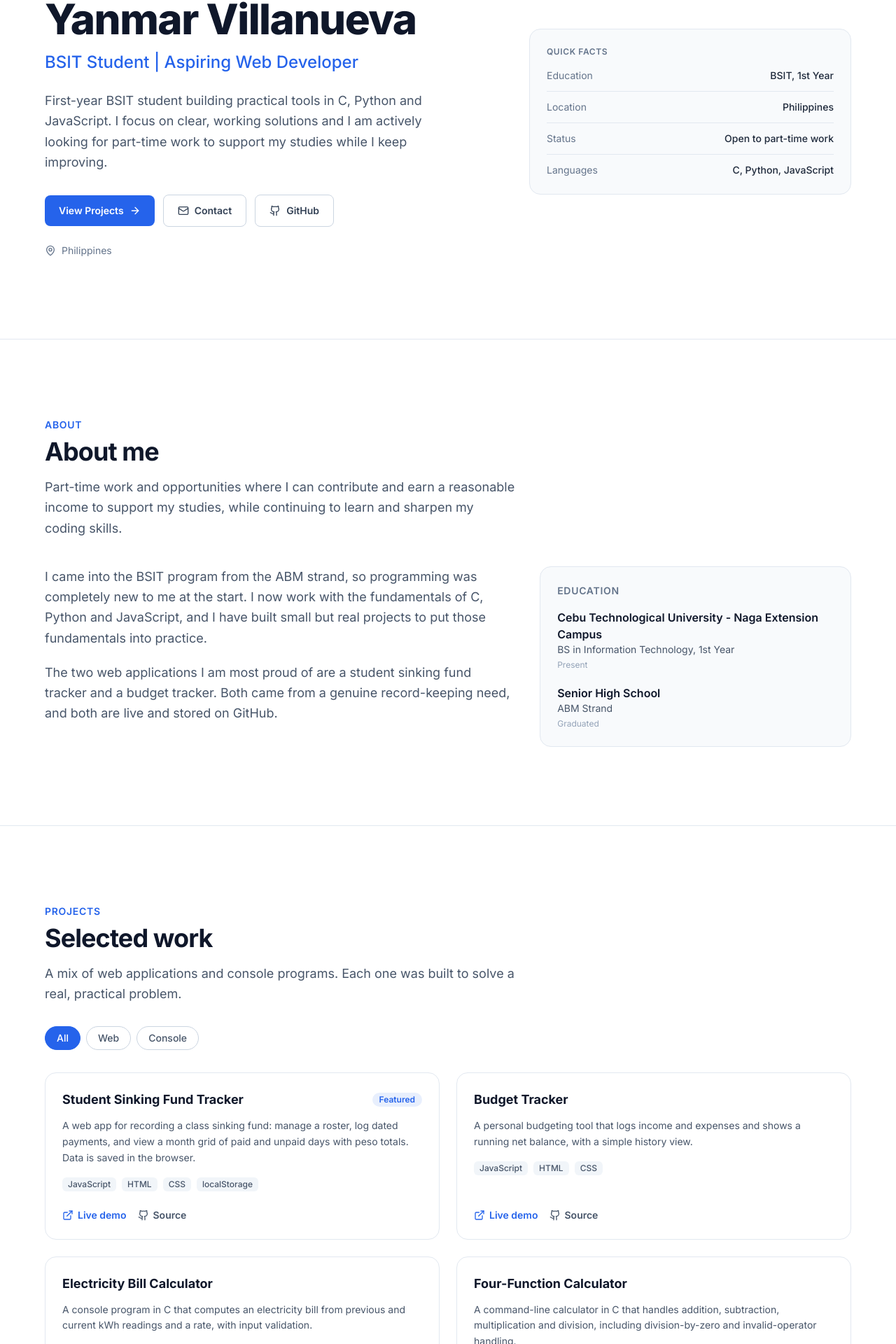
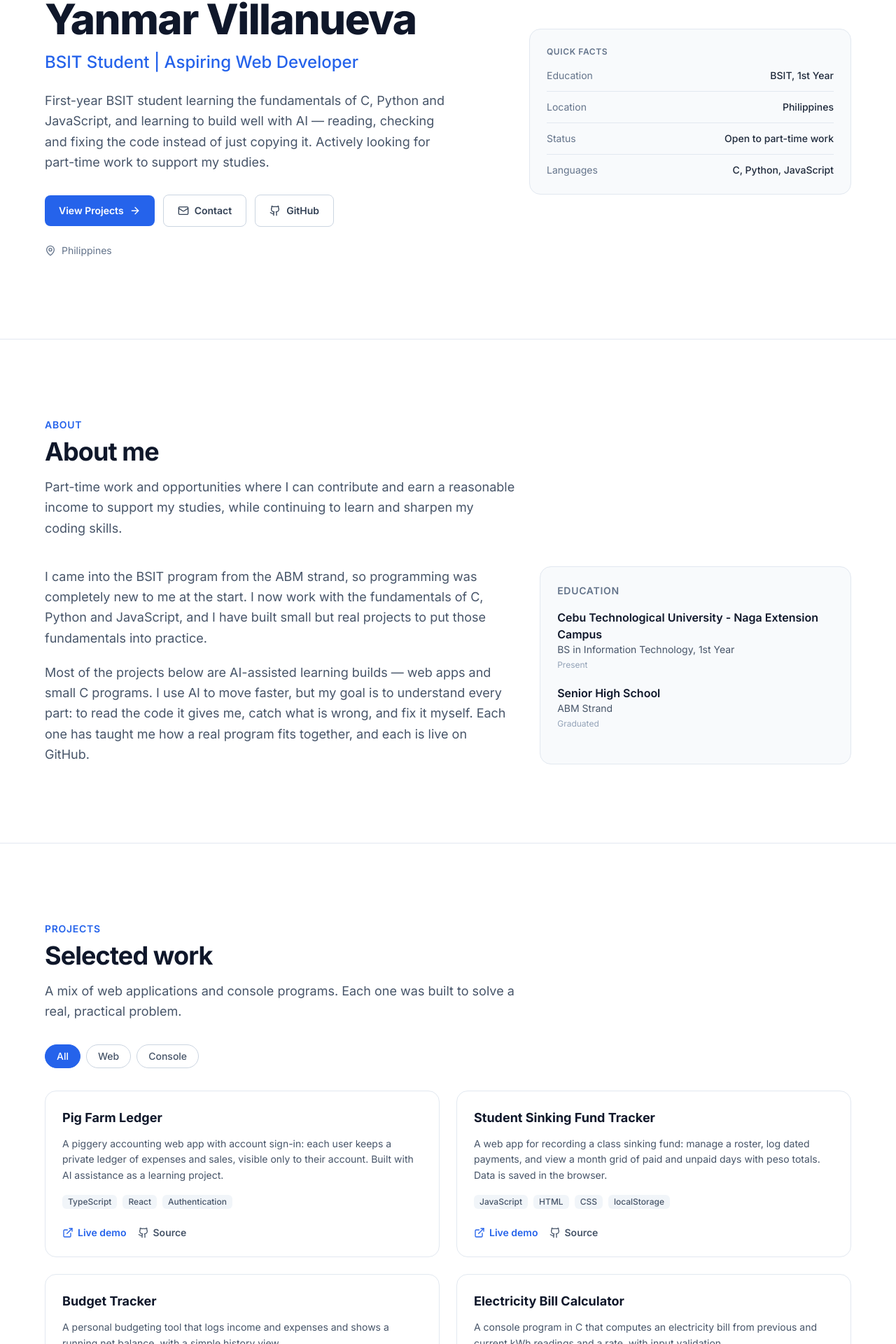
Before and after one commit to villanuevayanmar/portfolio, a Next.js app: page / in a window 1280 px wide. Shown: the part 231-2151 px from the top of the page at 70% size. Built offline with nearby package versions, Linux system fonts and the light colour scheme; no server answers.

Commit message:
Update content.ts

```diff
--- a/data/content.ts
+++ b/data/content.ts
@@ -1,7 +1,3 @@
-// ---------------------------------------------------------------------------
-// Single source of truth for all site content. Edit here, not in components.
-// ---------------------------------------------------------------------------
-
 export const profile = {
   name: "Yanmar Villanueva",
   role: "BSIT Student | Aspiring Web Developer",
@@ -10,10 +6,10 @@ export const profile = {
   github: "https://github.com/villanuevayanmar",
   status: "Open to part-time work",
   summary:
-    "First-year BSIT student building practical tools in C, Python and JavaScript. I focus on clear, working solutions and I am actively looking for part-time work to support my studies while I keep improving.",
+    "First-year BSIT student learning the fundamentals of C, Python and JavaScript, and learning to build well with AI — reading, checking and fixing the code instead of just copying it. Actively looking for part-time work to support my studies.",
   about: [
     "I came into the BSIT program from the ABM strand, so programming was completely new to me at the start. I now work with the fundamentals of C, Python and JavaScript, and I have built small but real projects to put those fundamentals into practice.",
-    "The two web applications I am most proud of are a student sinking fund tracker and a budget tracker. Both came from a genuine record-keeping need, and both are live and stored on GitHub.",
+    "Most of the projects below are AI-assisted learning builds — web apps and small C programs. I use AI to move faster, but my goal is to understand every part: to read the code it gives me, catch what is wrong, and fix it myself. Each one has taught me how a real program fits together, and each is live on GitHub.",
   ],
   lookingFor:
     "Part-time work and opportunities where I can contribute and earn a reasonable income to support my studies, while continuing to learn and sharpen my coding skills.",
@@ -31,6 +27,15 @@ export type Project = {
 
 export const projects: Project[] = [
   {
+    title: "Pig Farm Ledger",
+    description:
+      "A piggery accounting web app with account sign-in: each user keeps a private ledger of expenses and sales, visible only to their account. Built with AI assistance as a learning project.",
+    tags: ["TypeScript", "React", "Authentication"],
+    category: "Web",
+    liveUrl: "https://pig-ledger-pi.vercel.app/",
+    repoUrl: "https://github.com/villanuevayanmar/pig-ledger",
+  },
+  {
     title: "Student Sinking Fund Tracker",
     description:
       "A web app for recording a class sinking fund: manage a roster, log dated payments, and view a month grid of paid and unpaid days with peso totals. Data is saved in the browser.",
@@ -38,7 +43,6 @@ export const projects: Project[] = [
     category: "Web",
     liveUrl: "https://villanuevayanmar.github.io/Sinking/",
     repoUrl: "https://github.com/villanuevayanmar/Sinking",
-    featured: true,
   },
   {
     title: "Budget Tracker",
```
